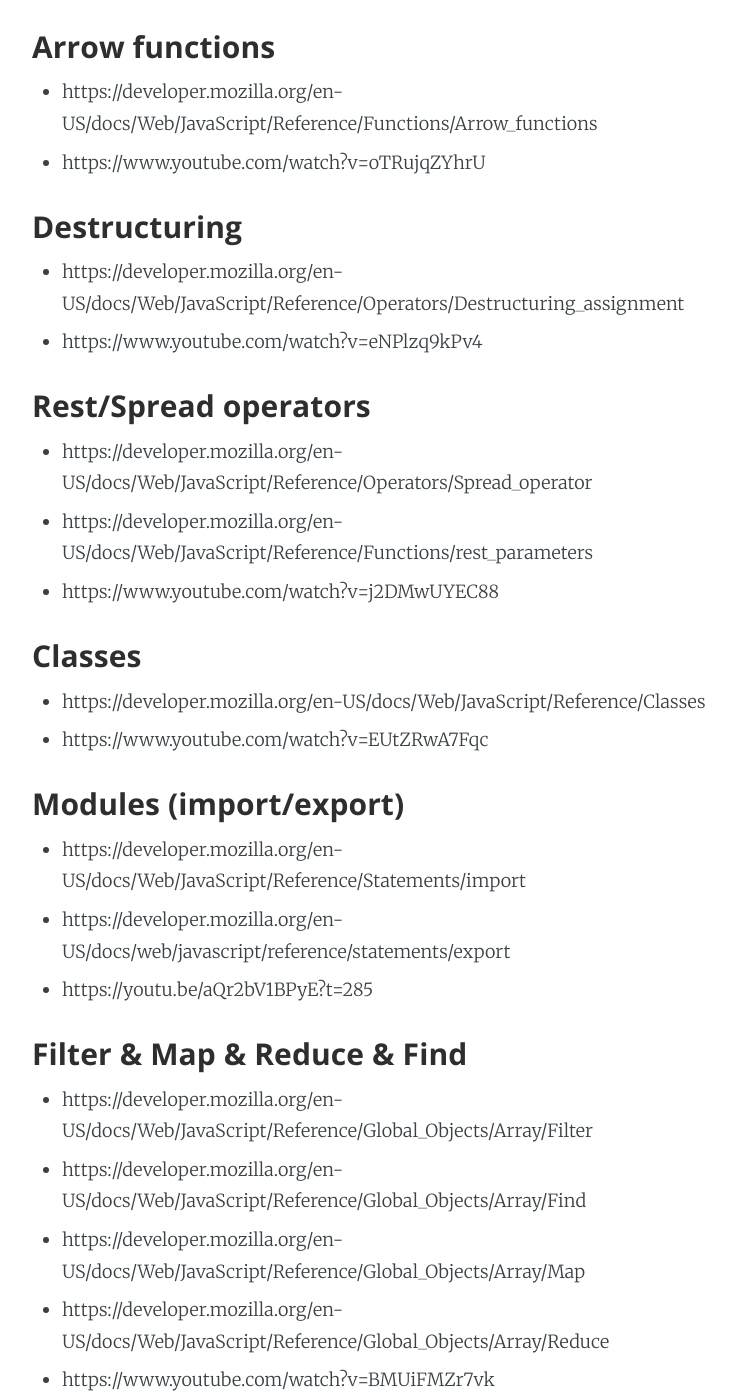
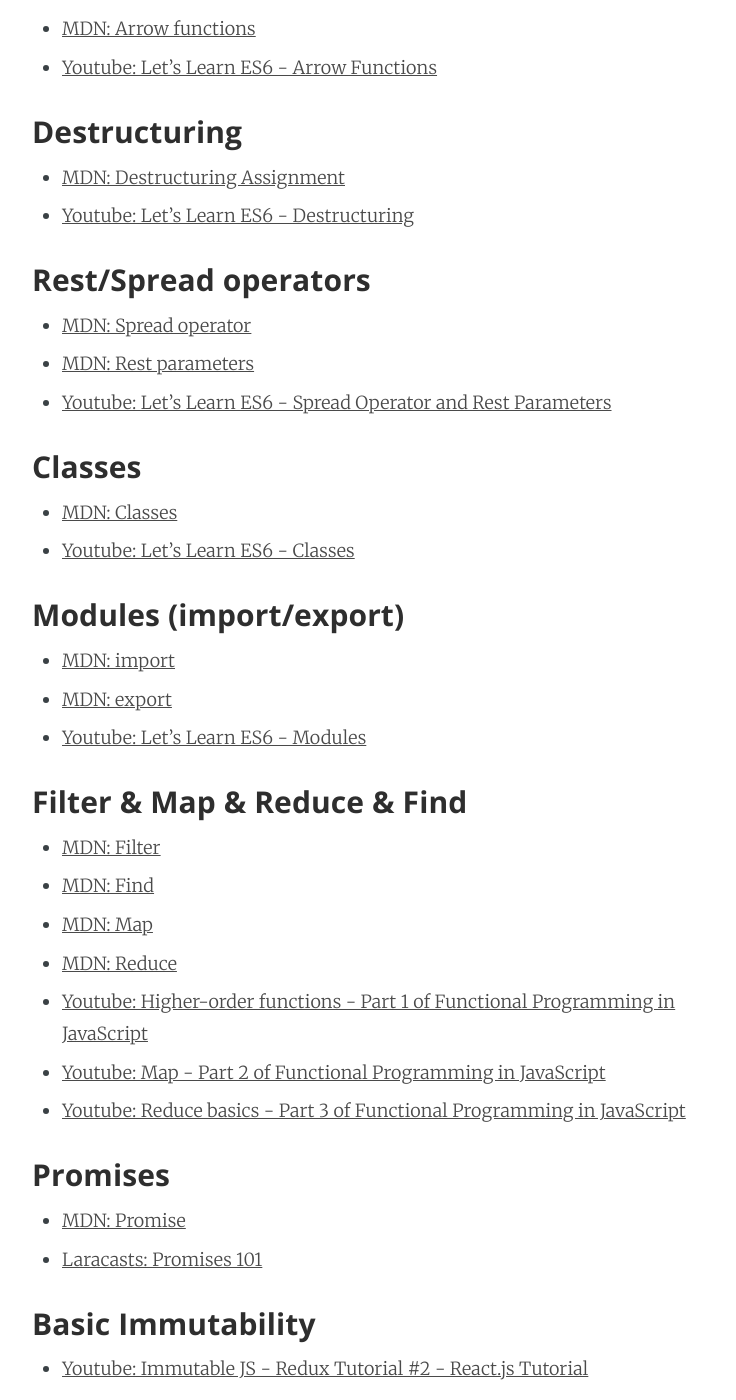
Before and after one commit to nicksheffield/nicksheffield.github.io-old, a Jekyll site: the page built from _posts/2017-11-07-react-subjects.markdown, in a window 1280 px wide and 1400 px high, scrolled down 567 px. Shown: the whole window, without its empty margins (253-989 px from the left). Built offline with Jekyll 4.4.1, drawn with Linux system fonts in a browser that asks for light colours; some of the changed text lies outside the part shown.

Commit message:
Update 2017-11-07-react-subjects.markdown

```diff
--- a/_posts/2017-11-07-react-subjects.markdown
+++ b/_posts/2017-11-07-react-subjects.markdown
@@ -6,52 +6,52 @@ These are a few subjects you should look into for working with React and most mo
 
 ### let & const
 
- - https://developer.mozilla.org/en-US/docs/Web/JavaScript/Reference/Statements/let
- - https://developer.mozilla.org/en-US/docs/Web/JavaScript/Reference/Statements/const
- - https://www.youtube.com/watch?v=LTbnmiXWs2k
+ - [MDN: let](https://developer.mozilla.org/en-US/docs/Web/JavaScript/Reference/Statements/let)
+ - [MDN: const](https://developer.mozilla.org/en-US/docs/Web/JavaScript/Reference/Statements/const)
+ - [Youtube: Let's Learn ES6 - let, const, and Template Literals](https://www.youtube.com/watch?v=LTbnmiXWs2k)
 
 ### Arrow functions
 
- - https://developer.mozilla.org/en-US/docs/Web/JavaScript/Reference/Functions/Arrow_functions
- - https://www.youtube.com/watch?v=oTRujqZYhrU
+ - [MDN: Arrow functions](https://developer.mozilla.org/en-US/docs/Web/JavaScript/Reference/Functions/Arrow_functions)
+ - [Youtube: Let's Learn ES6 - Arrow Functions](https://www.youtube.com/watch?v=oTRujqZYhrU)
 
 ### Destructuring
 
- - https://developer.mozilla.org/en-US/docs/Web/JavaScript/Reference/Operators/Destructuring_assignment
- - https://www.youtube.com/watch?v=eNPlzq9kPv4
+ - [MDN: Destructuring Assignment](https://developer.mozilla.org/en-US/docs/Web/JavaScript/Reference/Operators/Destructuring_assignment)
+ - [Youtube: Let's Learn ES6 - Destructuring](https://www.youtube.com/watch?v=eNPlzq9kPv4)
 
 ### Rest/Spread operators
 
- - https://developer.mozilla.org/en-US/docs/Web/JavaScript/Reference/Operators/Spread_operator
- - https://developer.mozilla.org/en-US/docs/Web/JavaScript/Reference/Functions/rest_parameters
- - https://www.youtube.com/watch?v=j2DMwUYEC88
+ - [MDN: Spread operator](https://developer.mozilla.org/en-US/docs/Web/JavaScript/Reference/Operators/Spread_operator)
+ - [MDN: Rest parameters](https://developer.mozilla.org/en-US/docs/Web/JavaScript/Reference/Functions/rest_parameters)
+ - [Youtube: Let's Learn ES6 - Spread Operator and Rest Parameters](https://www.youtube.com/watch?v=j2DMwUYEC88)
 
 ### Classes
 
- - https://developer.mozilla.org/en-US/docs/Web/JavaScript/Reference/Classes
- - https://www.youtube.com/watch?v=EUtZRwA7Fqc
+ - [MDN: Classes](https://developer.mozilla.org/en-US/docs/Web/JavaScript/Reference/Classes)
+ - [Youtube: Let's Learn ES6 - Classes](https://www.youtube.com/watch?v=EUtZRwA7Fqc)
 
 ### Modules (import/export)
 
- - https://developer.mozilla.org/en-US/docs/Web/JavaScript/Reference/Statements/import
- - https://developer.mozilla.org/en-US/docs/web/javascript/reference/statements/export
- - https://youtu.be/aQr2bV1BPyE?t=285
+ - [MDN: import](https://developer.mozilla.org/en-US/docs/Web/JavaScript/Reference/Statements/import)
+ - [MDN: export](https://developer.mozilla.org/en-US/docs/web/javascript/reference/statements/export)
+ - [Youtube: Let's Learn ES6 - Modules](https://youtu.be/aQr2bV1BPyE?t=285)
 
 ### Filter & Map & Reduce & Find
 
- - https://developer.mozilla.org/en-US/docs/Web/JavaScript/Reference/Global_Objects/Array/Filter
- - https://developer.mozilla.org/en-US/docs/Web/JavaScript/Reference/Global_Objects/Array/Find
- - https://developer.mozilla.org/en-US/docs/Web/JavaScript/Reference/Global_Objects/Array/Map
- - https://developer.mozilla.org/en-US/docs/Web/JavaScript/Reference/Global_Objects/Array/Reduce
- - https://www.youtube.com/watch?v=BMUiFMZr7vk
- - https://www.youtube.com/watch?v=bCqtb-Z5YGQ
- - https://www.youtube.com/watch?v=Wl98eZpkp-c
+ - [MDN: Filter](https://developer.mozilla.org/en-US/docs/Web/JavaScript/Reference/Global_Objects/Array/Filter)
+ - [MDN: Find](https://developer.mozilla.org/en-US/docs/Web/JavaScript/Reference/Global_Objects/Array/Find)
+ - [MDN: Map](https://developer.mozilla.org/en-US/docs/Web/JavaScript/Reference/Global_Objects/Array/Map)
+ - [MDN: Reduce](https://developer.mozilla.org/en-US/docs/Web/JavaScript/Reference/Global_Objects/Array/Reduce)
+ - [Youtube: Higher-order functions - Part 1 of Functional Programming in JavaScript](https://www.youtube.com/watch?v=BMUiFMZr7vk)
+ - [Youtube: Map - Part 2 of Functional Programming in JavaScript](https://www.youtube.com/watch?v=bCqtb-Z5YGQ)
+ - [Youtube: Reduce basics - Part 3 of Functional Programming in JavaScript](https://www.youtube.com/watch?v=Wl98eZpkp-c)
 
 ### Promises
 
- - https://developer.mozilla.org/en-US/docs/Web/JavaScript/Reference/Global_Objects/Promise
- - https://laracasts.com/series/es6-cliffsnotes/episodes/13
+ - [MDN: Promise](https://developer.mozilla.org/en-US/docs/Web/JavaScript/Reference/Global_Objects/Promise)
+ - [Laracasts: Promises 101](https://laracasts.com/series/es6-cliffsnotes/episodes/13)
 
 ### Basic Immutability
 
- - https://www.youtube.com/watch?v=9M-r8p9ey8U
+ - [Youtube: Immutable JS - Redux Tutorial #2 - React.js Tutorial](https://www.youtube.com/watch?v=9M-r8p9ey8U)
```
